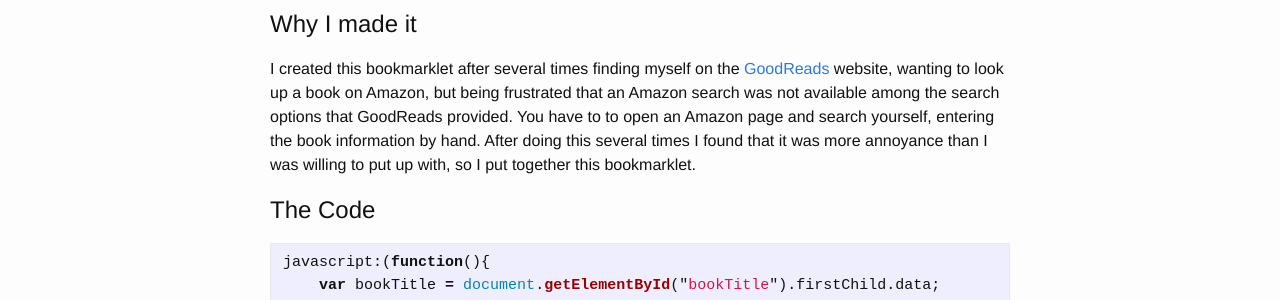
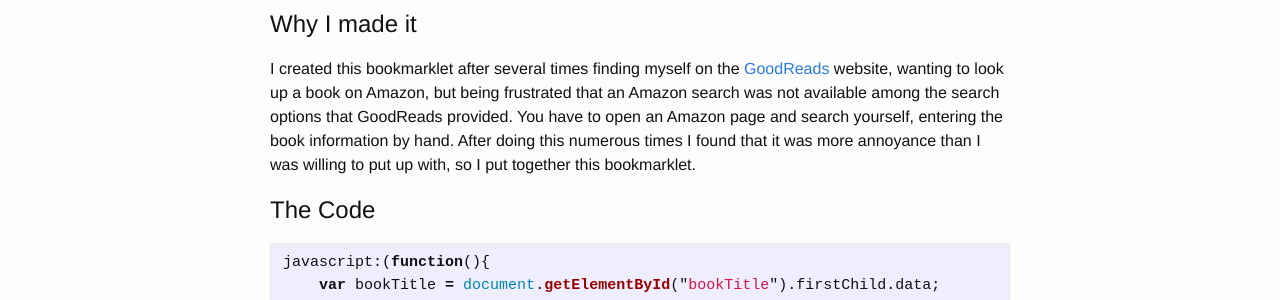
Before and after one commit to wyldphyre/wyldphyre.github.com, a Jekyll site: the page built from _posts/2016-07-14-Goodreads-amazon-search-bookmarklet.md, in a window 1280 px wide. Shown: the part 524-824 px from the top of the page. Built offline with Jekyll 4.4.1, drawn with Linux system fonts in a browser that asks for light colours.

Commit message:
fixed typo and improved a word

```diff
--- a/_posts/2016-07-14-Goodreads-amazon-search-bookmarklet.md
+++ b/_posts/2016-07-14-Goodreads-amazon-search-bookmarklet.md
@@ -13,7 +13,7 @@
 
 # Why I made it
 
-I created this bookmarklet after several times finding myself on the [GoodReads](http://www.goodreads.com) website, wanting to look up a book on Amazon, but being frustrated that an Amazon search was not available among the search options that GoodReads provided. You have to to open an Amazon page and search yourself, entering the book information by hand. After doing this several times I found that it was more annoyance than I was willing to put up with, so I put together this bookmarklet.
+I created this bookmarklet after several times finding myself on the [GoodReads](http://www.goodreads.com) website, wanting to look up a book on Amazon, but being frustrated that an Amazon search was not available among the search options that GoodReads provided. You have to open an Amazon page and search yourself, entering the book information by hand. After doing this numerous times I found that it was more annoyance than I was willing to put up with, so I put together this bookmarklet.
 
 # The Code
 
```
